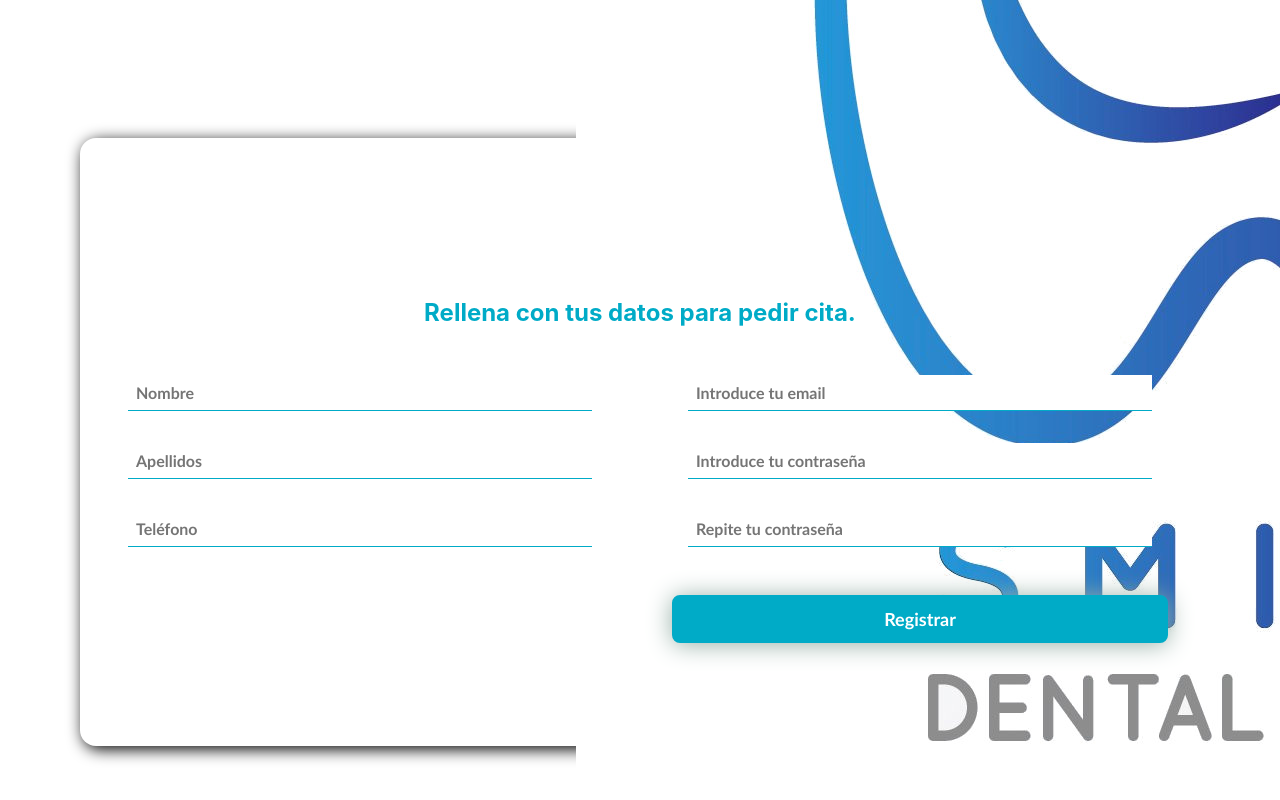
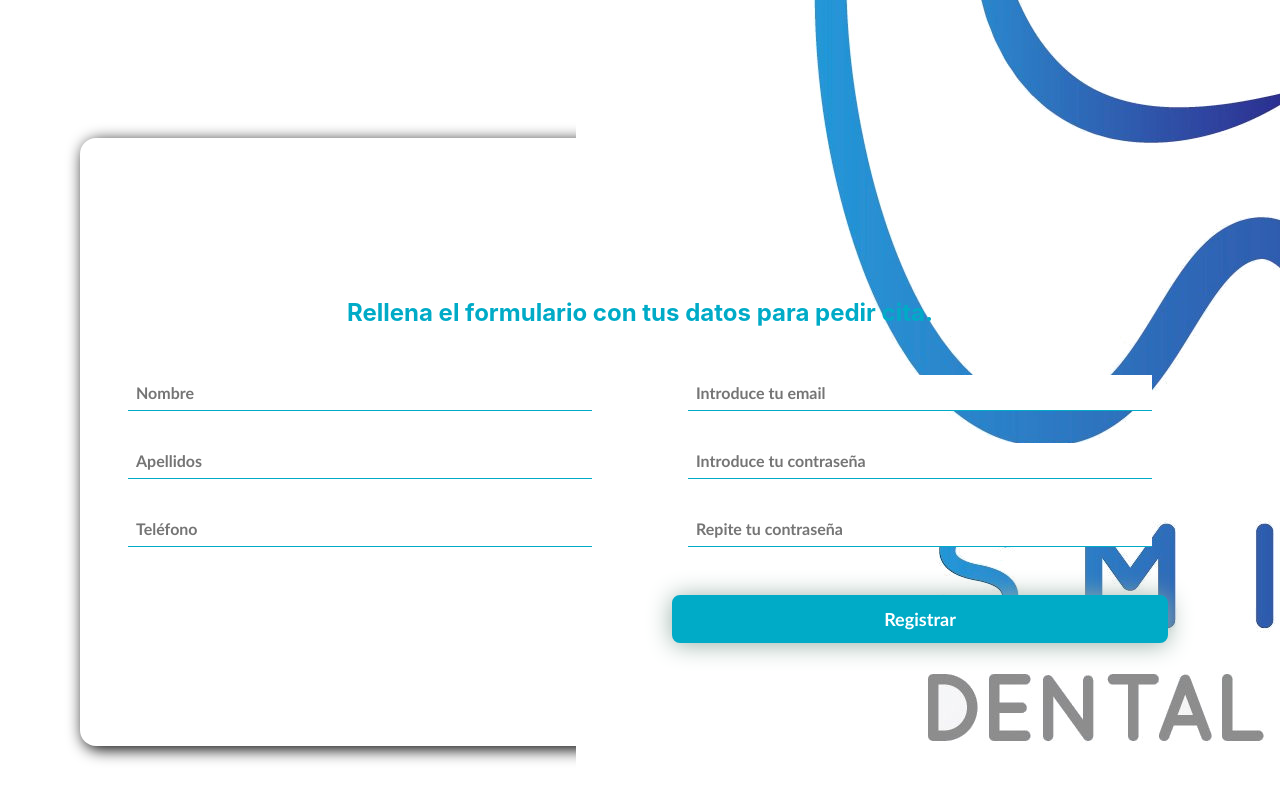
Before and after one commit to Adrian-M-A/DentalAppointment, a React (Create React App) app in the folder dentalapp/: page / in a window 1280 px wide. Shown: the part 2014-2814 px from the top of the page. Built offline with nearby package versions, Linux system fonts and the light colour scheme.

Commit message:
Backend, table created and user migration done

```diff
--- a/dentalapp/src/components/Register/Register.jsx
+++ b/dentalapp/src/components/Register/Register.jsx
@@ -102,7 +102,7 @@ class Register extends React.Component {
                                 <img id="logoHeader" src={logo} alt="Imagen del logo" />
                             </div>
                         </div>
-                        <h2 id="registerH2">Rellena con tus datos para pedir cita.</h2>
+                        <h2 id="registerH2">Rellena el formulario con tus datos para pedir cita.</h2>
                         <div id="registerFormInputs">
                             <form id="registerForm" onSubmit={this.handleSubmit}>
                                 <div id="registerFormLeft">
```
Also changed, not shown: 1 other file (tests, documents, lock files or other folders).
